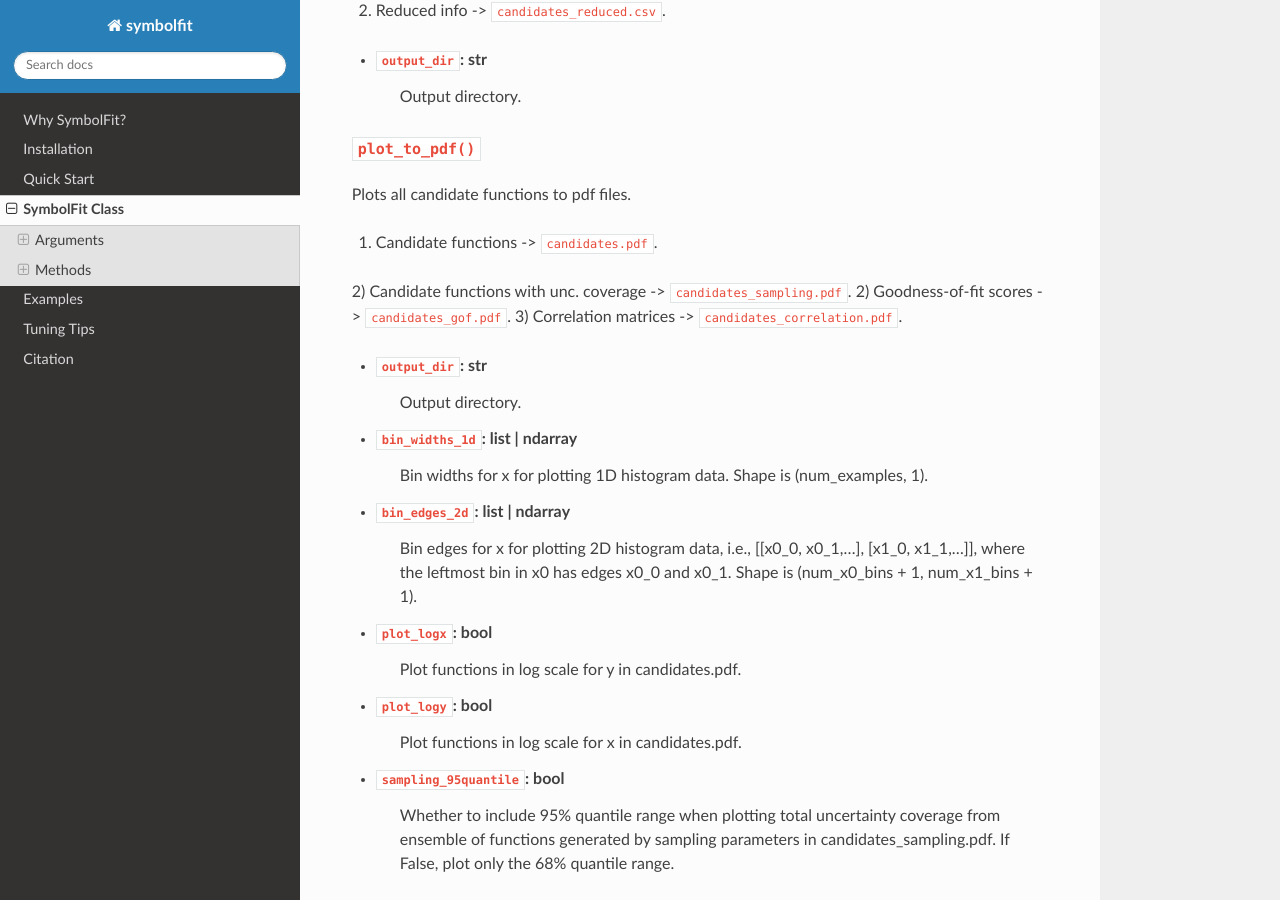
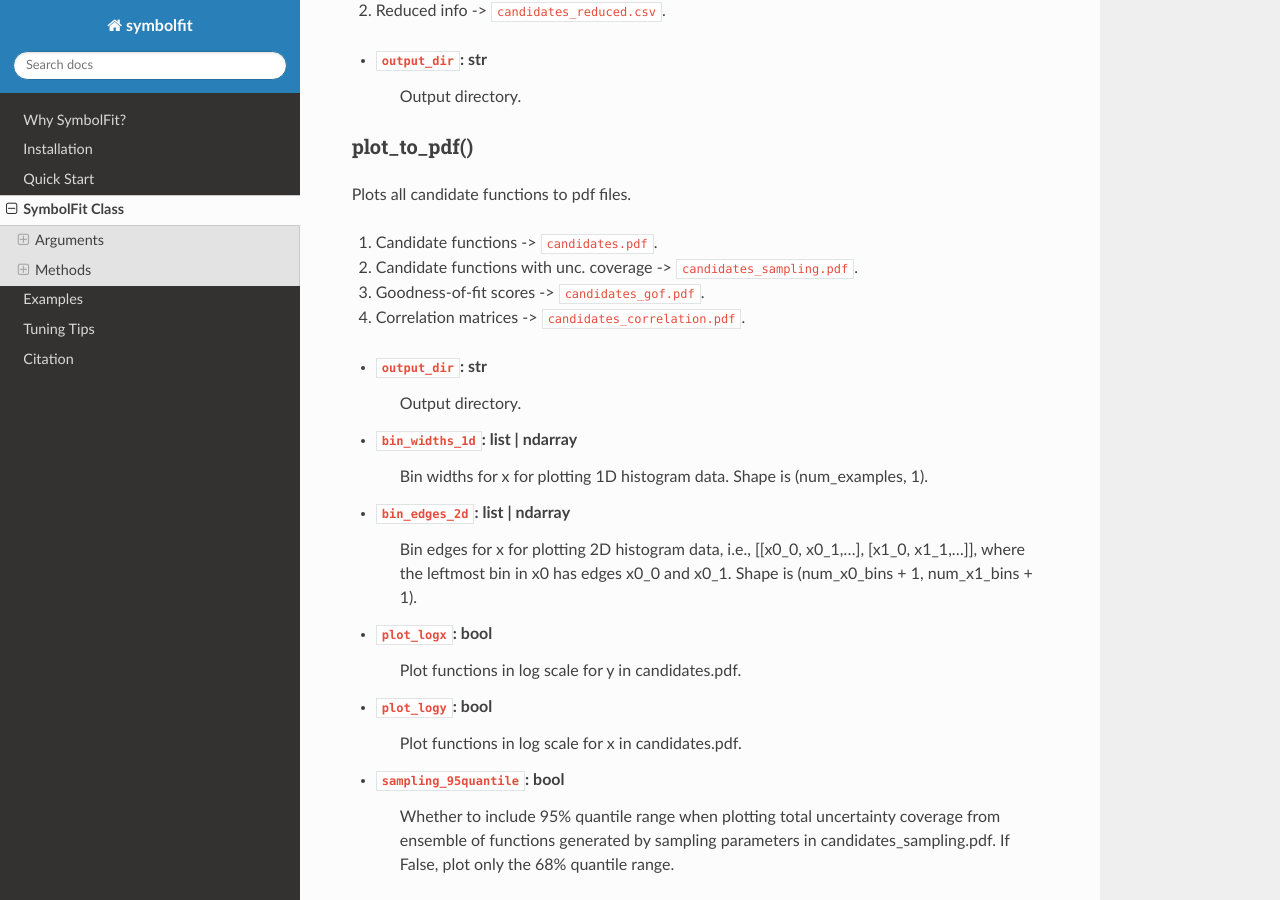
Before and after one commit to hftsoi/symbolfit, a Sphinx documentation site: the page built from docs/class.rst, in a window 1280 px wide and 900 px high, scrolled down 2335 px. Built offline with Sphinx 7.4.7 and the Read the Docs theme 3.1.0, drawn with Linux system fonts in a browser that asks for light colours.

Commit message:
Update class.rst

```diff
--- a/docs/class.rst
+++ b/docs/class.rst
@@ -93,13 +93,13 @@
 Methods
 -------------
 
-``fit()``
+**fit()**
 ~~~~~~~~~~~~~~~
 Performs a search for functional forms with PySR.
 Parameterizes constants in all functions.
 Creates a loop of re-optimization fit (ROF) to improve the constants and provide uncertainty estimation.
 
-``save_to_csv()``
+**save_to_csv()**
 ~~~~~~~~~~~~~~~~~
 
 Saves the func_candidates dataframe (results) to a csv file.
@@ -110,15 +110,15 @@
 * ``output_dir``: str
    Output directory.
 
-``plot_to_pdf()``
+**plot_to_pdf()**
 ~~~~~~~~~~~~~~~~~
 
 Plots all candidate functions to pdf files.
 
 1) Candidate functions -> ``candidates.pdf``.
 2) Candidate functions with unc. coverage -> ``candidates_sampling.pdf``.
-2) Goodness-of-fit scores -> ``candidates_gof.pdf``.
-3) Correlation matrices -> ``candidates_correlation.pdf``.
+3) Goodness-of-fit scores -> ``candidates_gof.pdf``.
+4) Correlation matrices -> ``candidates_correlation.pdf``.
 
 * ``output_dir``: str
    Output directory.
@@ -145,7 +145,7 @@
    generated by sampling parameters in candidates_sampling.pdf.
    If False, plot only the 68% quantile range.
 
-``print_candidate()``
+**print_candidate()**
 ~~~~~~~~~~~~~~~~~~~~~
 
 Print candidate functions in prompt.
```
